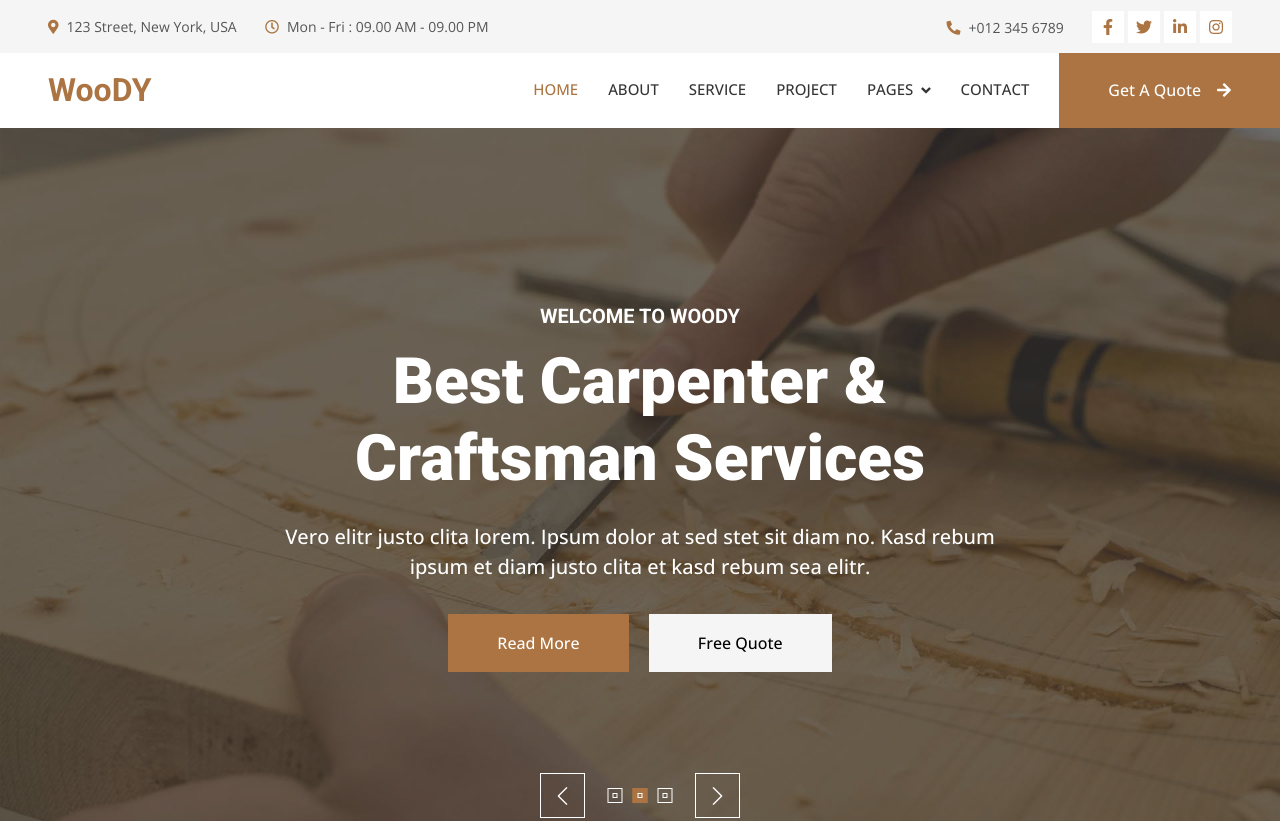
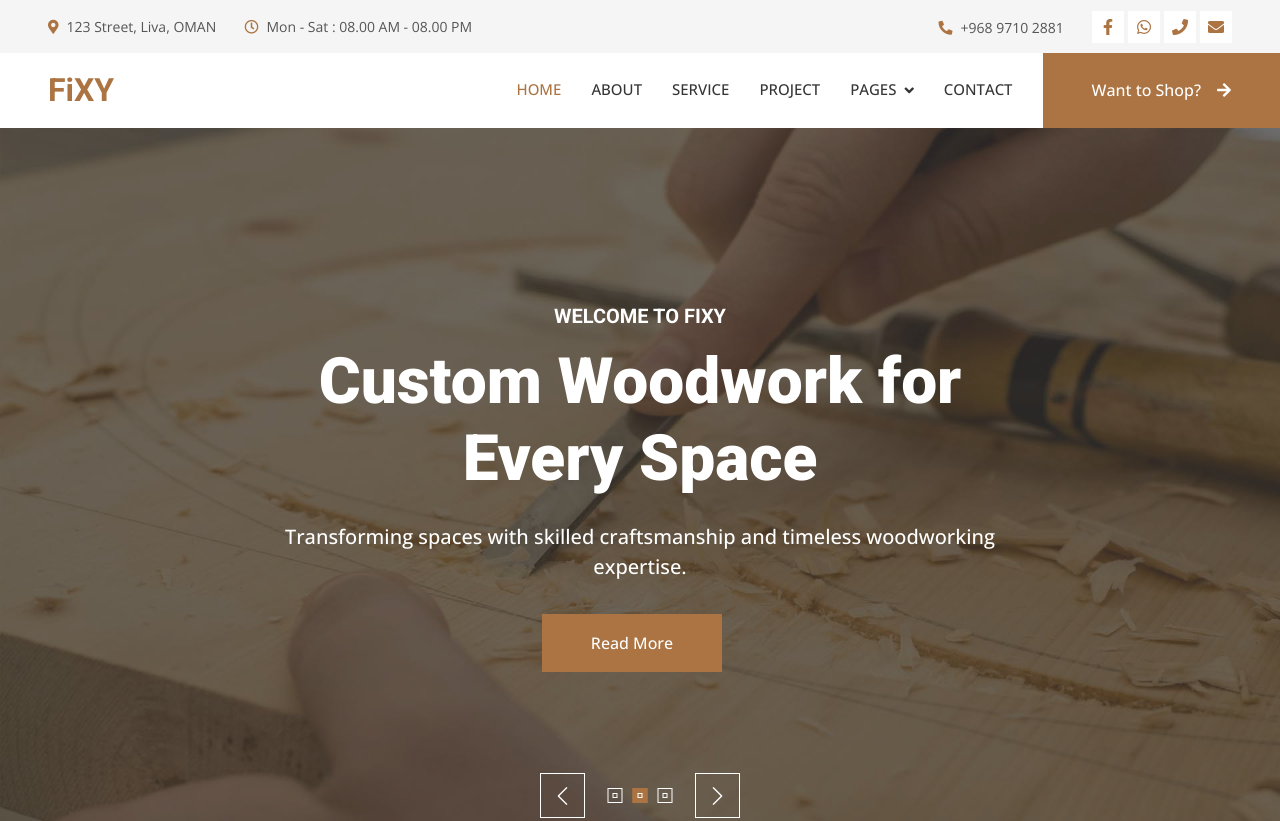
Before and after one commit to abrarishere/carpenterWeb, a plain HTML site: page index.html in a window 1280 px wide. Shown: the top 821 px of the page. Drawn offline with nearby package versions, Linux system fonts and the light colour scheme.

Commit message:
Deleted liscence readme also added favicon and changes some  names like WooDY to FiXY

```diff
--- a/index.html
+++ b/index.html
@@ -3,13 +3,13 @@
 
 <head>
     <meta charset="utf-8">
-    <title>Woody - Carpenter Website Template</title>
+    <title>FiXY - Carpenter Website Template</title>
     <meta content="width=device-width, initial-scale=1.0" name="viewport">
     <meta content="" name="keywords">
     <meta content="" name="description">
 
     <!-- Favicon -->
-    <link href="img/favicon.ico" rel="icon">
+    <link href="img/favicon.png" rel="icon">
 
     <!-- Google Web Fonts -->
     <link rel="preconnect" href="https://fonts.googleapis.com">
@@ -48,23 +48,23 @@
             <div class="col-lg-7 px-5 text-start">
                 <div class="h-100 d-inline-flex align-items-center py-3 me-4">
                     <small class="fa fa-map-marker-alt text-primary me-2"></small>
-                    <small>123 Street, New York, USA</small>
+                    <small>123 Street, Liva, OMAN</small>
                 </div>
                 <div class="h-100 d-inline-flex align-items-center py-3">
                     <small class="far fa-clock text-primary me-2"></small>
-                    <small>Mon - Fri : 09.00 AM - 09.00 PM</small>
+                    <small>Mon - Sat : 08.00 AM - 08.00 PM</small>
                 </div>
             </div>
             <div class="col-lg-5 px-5 text-end">
                 <div class="h-100 d-inline-flex align-items-center py-3 me-4">
                     <small class="fa fa-phone-alt text-primary me-2"></small>
-                    <small>+012 345 6789</small>
+                    <small>+968 9710 2881</small>
                 </div>
                 <div class="h-100 d-inline-flex align-items-center">
-                    <a class="btn btn-sm-square bg-white text-primary me-1" href=""><i class="fab fa-facebook-f"></i></a>
-                    <a class="btn btn-sm-square bg-white text-primary me-1" href=""><i class="fab fa-twitter"></i></a>
-                    <a class="btn btn-sm-square bg-white text-primary me-1" href=""><i class="fab fa-linkedin-in"></i></a>
-                    <a class="btn btn-sm-square bg-white text-primary me-0" href=""><i class="fab fa-instagram"></i></a>
+                    <a class="btn btn-sm-square bg-white text-primary me-1" href="https://www.facebook.com/profile.php?id=100032236758811&mibextid=2JQ9oc"><i class="fab fa-facebook-f"></i></a>
+                    <a class="btn btn-sm-square bg-white text-primary me-1" href="tel:+968 9710 2881"><i class="fab fa-whatsapp"></i></a>
+                    <a class="btn btn-sm-square bg-white text-primary me-1" href="tel:+968 9710 2881"><i class="fa fa-phone"></i></a>
+                    <a class="btn btn-sm-square bg-white text-primary me-0" href="mailto:mdsalem1974@gmail.com"><i class="fa fa-envelope"></i></a>
                 </div>
             </div>
         </div>
@@ -75,7 +75,7 @@
     <!-- Navbar Start -->
     <nav class="navbar navbar-expand-lg bg-white navbar-light sticky-top p-0">
         <a href="index.html" class="navbar-brand d-flex align-items-center px-4 px-lg-5">
-            <h2 class="m-0 text-primary">WooDY</h2>
+            <h2 class="m-0 text-primary">FiXY</h2>
         </a>
         <button type="button" class="navbar-toggler me-4" data-bs-toggle="collapse" data-bs-target="#navbarCollapse">
             <span class="navbar-toggler-icon"></span>
@@ -90,7 +90,7 @@
                     <a href="#" class="nav-link dropdown-toggle" data-bs-toggle="dropdown">Pages</a>
                     <div class="dropdown-menu fade-up m-0">
                         <a href="feature.html" class="dropdown-item">Feature</a>
-                        <a href="quote.html" class="dropdown-item">Free Quote</a>
+                        <a href="quote.html" class="dropdown-item">Shop</a>
                         <a href="team.html" class="dropdown-item">Our Team</a>
                         <a href="testimonial.html" class="dropdown-item">Testimonial</a>
                         <a href="404.html" class="dropdown-item">404 Page</a>
@@ -98,7 +98,7 @@
                 </div>
                 <a href="contact.html" class="nav-item nav-link">Contact</a>
             </div>
-            <a href="" class="btn btn-primary py-4 px-lg-5 d-none d-lg-block">Get A Quote<i class="fa fa-arrow-right ms-3"></i></a>
+            <a href="" class="btn btn-primary py-4 px-lg-5 d-none d-lg-block">Want to Shop?<i class="fa fa-arrow-right ms-3"></i></a>
         </div>
     </nav>
     <!-- Navbar End -->
@@ -113,11 +113,11 @@
                     <div class="container">
                         <div class="row justify-content-center">
                             <div class="col-12 col-lg-8 text-center">
-                                <h5 class="text-white text-uppercase mb-3 animated slideInDown">Welcome To WooDY</h5>
+                                <h5 class="text-white text-uppercase mb-3 animated slideInDown">Welcome To FiXY</h5>
                                 <h1 class="display-3 text-white animated slideInDown mb-4">Best Carpenter & Craftsman Services</h1>
-                                <p class="fs-5 fw-medium text-white mb-4 pb-2">Vero elitr justo clita lorem. Ipsum dolor at sed stet sit diam no. Kasd rebum ipsum et diam justo clita et kasd rebum sea elitr.</p>
+                                <p class="fs-5 fw-medium text-white mb-4 pb-2">Crafting Dreams into Reality: Exceptional Carpentry Services Tailored to Perfection.</p>
                                 <a href="" class="btn btn-primary py-md-3 px-md-5 me-3 animated slideInLeft">Read More</a>
-                                <a href="" class="btn btn-light py-md-3 px-md-5 animated slideInRight">Free Quote</a>
+                                <a href="" class="btn btn-light py-md-3 px-md-5 animated slideInRight">Buy Now</a>
                             </div>
                         </div>
                     </div>
@@ -129,11 +129,12 @@
                     <div class="container">
                         <div class="row justify-content-center">
                             <div class="col-12 col-lg-8 text-center">
-                                <h5 class="text-white text-uppercase mb-3 animated slideInDown">Welcome To WooDY</h5>
-                                <h1 class="display-3 text-white animated slideInDown mb-4">Best Carpenter & Craftsman Services</h1>
-                                <p class="fs-5 fw-medium text-white mb-4 pb-2">Vero elitr justo clita lorem. Ipsum dolor at sed stet sit diam no. Kasd rebum ipsum et diam justo clita et kasd rebum sea elitr.</p>
+                                <h5 class="text-white text-uppercase mb-3 animated slideInDown">Welcome To FiXY</h5>
+                                <h1 class="display-3 text-white animated slideInDown mb-4">Custom Woodwork for Every Space
+
+                                </h1>
+                                <p class="fs-5 fw-medium text-white mb-4 pb-2">Transforming spaces with skilled craftsmanship and timeless woodworking expertise.</p>
                                 <a href="" class="btn btn-primary py-md-3 px-md-5 me-3 animated slideInLeft">Read More</a>
-                                <a href="" class="btn btn-light py-md-3 px-md-5 animated slideInRight">Free Quote</a>
                             </div>
                         </div>
                     </div>
@@ -145,11 +146,12 @@
                     <div class="container">
                         <div class="row justify-content-center">
                             <div class="col-12 col-lg-8 text-center">
-                                <h5 class="text-white text-uppercase mb-3 animated slideInDown">Welcome To WooDY</h5>
-                                <h1 class="display-3 text-white animated slideInDown mb-4">Best Carpenter & Craftsman Services</h1>
-                                <p class="fs-5 fw-medium text-white mb-4 pb-2">Vero elitr justo clita lorem. Ipsum dolor at sed stet sit diam no. Kasd rebum ipsum et diam justo clita et kasd rebum sea elitr.</p>
-                                <a href="" class="btn btn-primary py-md-3 px-md-5 me-3 animated slideInLeft">Read More</a>
-                                <a href="" class="btn btn-light py-md-3 px-md-5 animated slideInRight">Free Quote</a>
+                                <h5 class="text-white text-uppercase mb-3 animated slideInDown">Welcome To FiXY</h5>
+                                <h1 class="display-3 text-white animated slideInDown mb-4">Reliable Carpentry Services You Can Trust
+
+                                </h1>
+                                <p class="fs-5 fw-medium text-white mb-4 pb-2">Building tomorrow's spaces today, our expert carpentry transforms imagination into tangible excellence.</p>
+                                <a href="mailto:mdsalem1974@gmail.com" class="btn btn-primary py-md-3 px-md-5 me-3 animated slideInLeft">Contact Us</a>
                             </div>
                         </div>
                     </div>
@@ -221,7 +223,8 @@
                         <div class="section-title text-start">
                             <h1 class="display-5 mb-4">About Us</h1>
                         </div>
-                        <p class="mb-4 pb-2">Tempor erat elitr rebum at clita. Diam dolor diam ipsum sit. Aliqu diam amet diam et eos. Clita erat ipsum et lorem et sit, sed stet lorem sit clita duo justo erat amet</p>
+                        <p class="mb-4 pb-2">Welcome to FiXY
+                             – where craftsmanship meets precision. With a passion for creating timeless woodwork, we take pride in delivering high-quality carpentry services tailored to your unique vision and needs.</p>
                         <div class="row g-4 mb-4 pb-2">
                             <div class="col-sm-6 wow fadeIn" data-wow-delay="0.1s">
                                 <div class="d-flex align-items-center">
@@ -229,7 +232,7 @@
                                         <i class="fa fa-users fa-2x text-primary"></i>
                                     </div>
                                     <div class="ms-3">
-                                        <h2 class="text-primary mb-1" data-toggle="counter-up">1234</h2>
+                                        <h2 class="text-primary mb-1" data-toggle="counter-up">144</h2>
                                         <p class="fw-medium mb-0">Happy Clients</p>
                                     </div>
                                 </div>
@@ -240,7 +243,7 @@
                                         <i class="fa fa-check fa-2x text-primary"></i>
                                     </div>
                                     <div class="ms-3">
-                                        <h2 class="text-primary mb-1" data-toggle="counter-up">1234</h2>
+                                        <h2 class="text-primary mb-1" data-toggle="counter-up">987</h2>
                                         <p class="fw-medium mb-0">Projects Done</p>
                                     </div>
                                 </div>
@@ -521,7 +524,7 @@
     <!-- Projects End -->
 
 
-    <!-- Quote Start -->
+    <!-- Shop Start -->
     <div class="container-fluid bg-light overflow-hidden my-5 px-lg-0">
         <div class="container quote px-lg-0">
             <div class="row g-0 mx-lg-0">
@@ -533,7 +536,7 @@
                 <div class="col-lg-6 quote-text py-5 wow fadeIn" data-wow-delay="0.5s">
                     <div class="p-lg-5 pe-lg-0">
                         <div class="section-title text-start">
-                            <h1 class="display-5 mb-4">Free Quote</h1>
+                            <h1 class="display-5 mb-4">Shop Here </h1>
                         </div>
                         <p class="mb-4 pb-2">Tempor erat elitr rebum at clita. Diam dolor diam ipsum sit. Aliqu diam amet diam et eos. Clita erat ipsum et lorem et sit, sed stet lorem sit clita duo justo erat amet</p>
                         <form>
@@ -568,7 +571,7 @@
             </div>
         </div>
     </div>
-    <!-- Quote End -->
+    <!-- Shop End -->
 
 
     <!-- Team Start -->
@@ -719,10 +722,10 @@
                 </div>
                 <div class="col-lg-3 col-md-6">
                     <h4 class="text-light mb-4">Newsletter</h4>
-                    <p>Dolor amet sit justo amet elitr clita ipsum elitr est.</p>
+                    <p>Carve Your Space: Discover New Designs in Our Newsletter!</p>
                     <div class="position-relative mx-auto" style="max-width: 400px;">
                         <input class="form-control border-0 w-100 py-3 ps-4 pe-5" type="text" placeholder="Your email">
-                        <button type="button" class="btn btn-primary py-2 position-absolute top-0 end-0 mt-2 me-2">SignUp</button>
+                        <button type="button" class="btn btn-primary py-2 position-absolute top-0 end-0 mt-2 me-2">Subscibe</button>
                     </div>
                 </div>
             </div>
@@ -731,11 +734,7 @@
             <div class="copyright">
                 <div class="row">
                     <div class="col-md-6 text-center text-md-start mb-3 mb-md-0">
-                        &copy; <a class="border-bottom" href="#">Your Site Name</a>, All Right Reserved.
-                    </div>
-                    <div class="col-md-6 text-center text-md-end">
-                        <!--/*** This template is free as long as you keep the footer author’s credit link/attribution link/backlink. If you'd like to use the template without the footer author’s credit link/attribution link/backlink, you can purchase the Credit Removal License from "https://htmlcodex.com/credit-removal". Thank you for your support. ***/-->
-                        Designed By <a class="border-bottom" href="https://htmlcodex.com">HTML Codex</a>
+                        &copy; <a class="border-bottom" href="#">FiXY</a>, All Right Reserved.
                     </div>
                 </div>
             </div>
```
